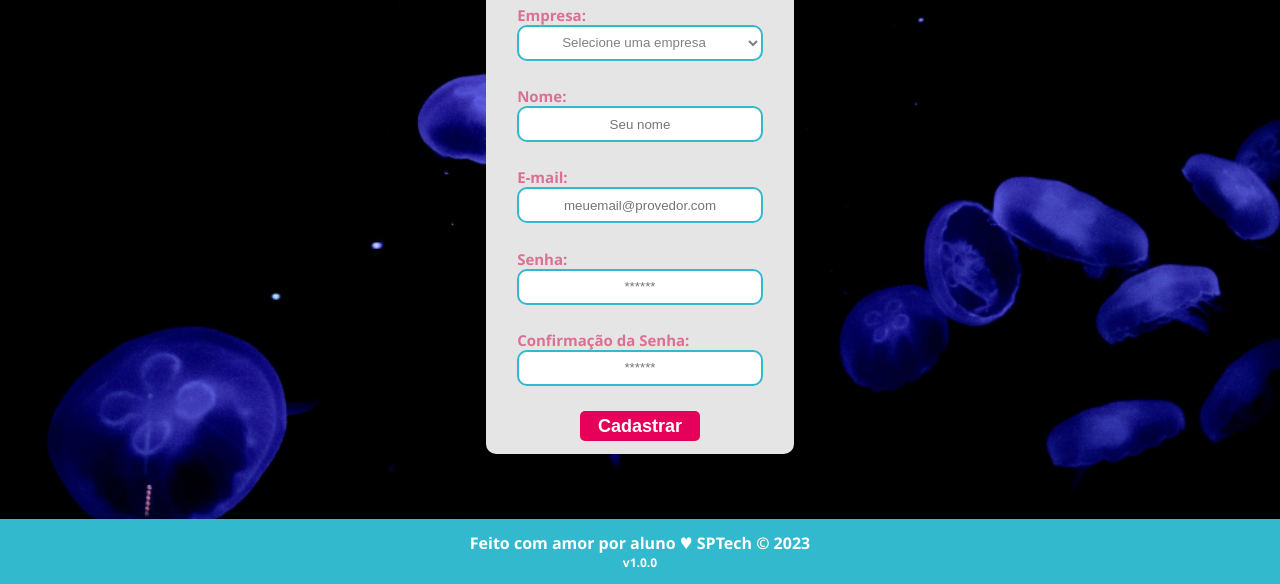
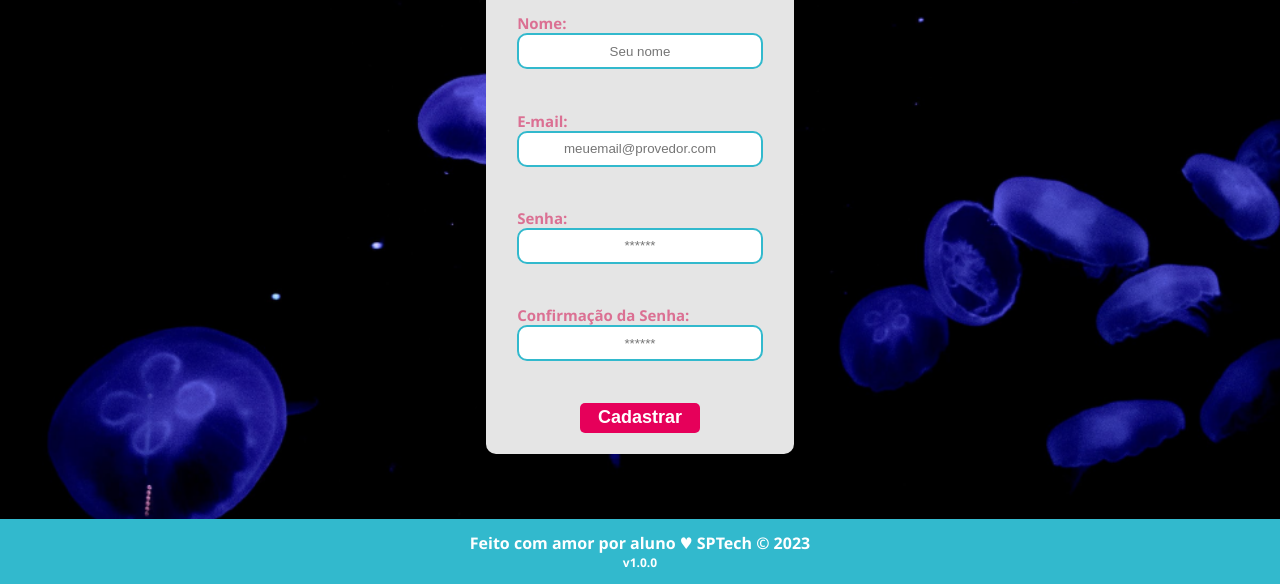
Before and after one commit to germanoskt/UnderWorld, a website: page site/public/cadastro.html in a window 1280 px wide. Shown: the part 216-800 px from the top of the page. Drawn offline with Linux system fonts and the light colour scheme; no server answers.

Commit message:
atualizando telas

```diff
--- a/site/public/cadastro.html
+++ b/site/public/cadastro.html
@@ -56,12 +56,12 @@
                          Para inserir mais um campo, copie uma das inputs abaixo.
                          Assim que inserir vá para o script abaixo.
                      -->
-          <div class="campo">
+          <!-- <div class="campo">
             <span>Empresa:</span>
             <select name="empresas" id="listaEmpresas">
               <option selected>Selecione uma empresa</option>
             </select>
-          </div>
+          </div> -->
           <div class="campo">
             <span>Nome:</span>
             <input id="nome_input" type="text" placeholder="Seu nome" />
```
